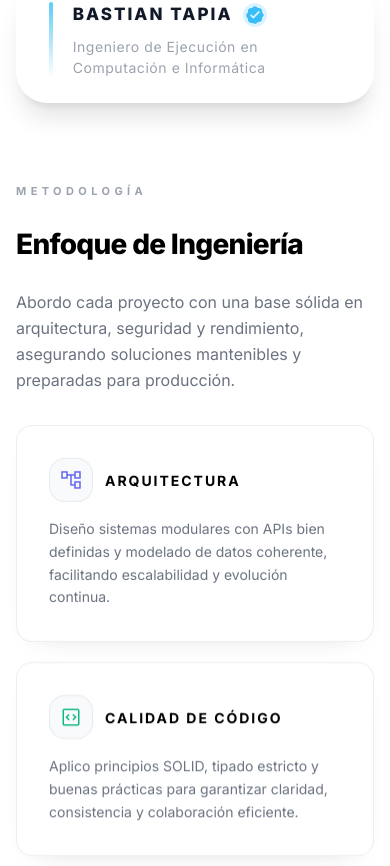
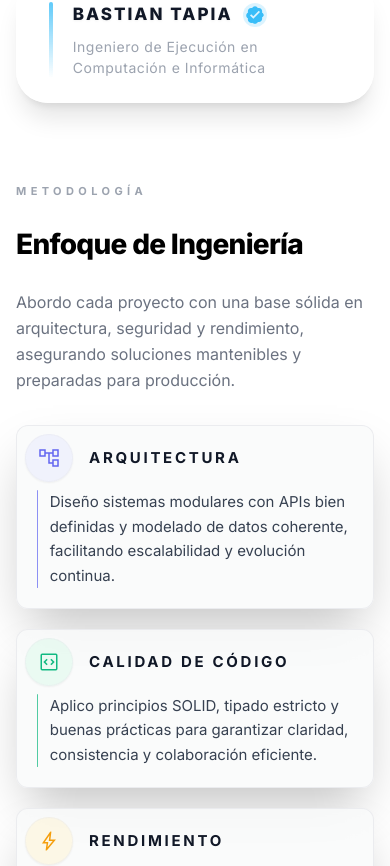
Before and after one commit to BlackDFCN/Portfolio, a Next.js app: page / in a window 390 px wide. Shown: the part 1158-2024 px from the top of the page. Built offline with nearby package versions, Linux system fonts and the light colour scheme.

Commit message:
fix: enhance Header component for improved navigation and accessibility; update pillar-card styling for better responsiveness

```diff
--- a/app/globals.css
+++ b/app/globals.css
@@ -169,13 +169,12 @@ body {
   will-change: transform, box-shadow;
 }
 
-.pillar-card {
-  @apply card-hover-base flex flex-col items-start gap-4 rounded-2xl border border-gray-200/70 bg-white p-8;
-  box-shadow: 0 12px 28px -22px rgba(0, 0, 0, 0.22);
-}
-
-.pillar-card:hover {
-  @apply border-gray-200;
+@media (max-width: 640px) {
+  .pillar-card {
+    margin-bottom: 1.25rem;
+    padding: 1.25rem 1rem;
+    gap: 1.25rem;
+  }
 }
 
 .tech-badge {
@@ -471,9 +470,16 @@ body {
   @apply bg-white p-12 lg:p-20;
 }
 
+
 .section-snap {
   scroll-snap-align: start;
   scroll-margin-top: 80px;
+}
+
+@media (max-width: 1023px) {
+  .section-snap {
+    scroll-margin-top: 110px;
+  }
 }
 
 :root {
--- a/app/page.tsx
+++ b/app/page.tsx
@@ -185,39 +185,50 @@ export default function HomePage() {
               }
             ].map((item, index) => (
                 <article
-                  className={`pillar-card stack-lift reveal ${
+                  className={`reveal group transition-all duration-300 ${
                     index === 0 ? "" : `reveal-delay-${Math.min(index, 4)}`
-                }`}
+                  } rounded-xl border border-gray-200/70 bg-gray-50/80 shadow-2xl backdrop-blur-md hover:shadow-2xl hover:-translate-y-1 hover:scale-[1.025] dark:border-white/10 dark:bg-[#23272e]/90 dark:shadow-black/40 dark:hover:shadow-2xl`}
                   data-reveal
                   key={item.title}
                 >
-                <div className="flex items-center gap-3">
-                  <span className="flex h-11 w-11 items-center justify-center rounded-2xl border border-gray-200/80 bg-gray-50 dark:border-white/10 dark:bg-white/5">
+                  <div className="flex items-center gap-4 px-2 pt-2">
+                    <span className={`flex h-12 w-12 items-center justify-center rounded-full shadow-sm ring-1 ring-inset ring-gray-200/40 dark:ring-white/10 transition-all duration-300
+                      ${item.title === "Arquitectura" ? "bg-indigo-100/40 dark:bg-indigo-400/10" :
+                        item.title === "Calidad de Código" ? "bg-emerald-100/40 dark:bg-emerald-400/10" :
+                        item.title === "Rendimiento" ? "bg-amber-100/40 dark:bg-amber-400/10" :
+                        item.title === "Seguridad" ? "bg-rose-100/40 dark:bg-rose-400/10" :
+                        item.title === "Automatización" ? "bg-sky-100/40 dark:bg-sky-400/10" :
+                        "bg-violet-100/40 dark:bg-violet-400/10"}`}
+                    >
                       <span
-                      className={`material-symbols-outlined text-xl ${
-                        item.title === "Arquitectura"
-                          ? "text-indigo-500"
-                          : item.title === "Calidad de Código"
-                            ? "text-emerald-500"
-                            : item.title === "Rendimiento"
-                              ? "text-amber-500"
-                              : item.title === "Seguridad"
-                                ? "text-rose-500"
-                                : item.title === "Automatización"
-                                  ? "text-sky-500"
-                                  : "text-violet-500"
-                      }`}
+                        className={`material-symbols-outlined text-2xl transition-colors duration-300
+                          ${item.title === "Arquitectura" ? "text-indigo-500" :
+                            item.title === "Calidad de Código" ? "text-emerald-500" :
+                            item.title === "Rendimiento" ? "text-amber-500" :
+                            item.title === "Seguridad" ? "text-rose-500" :
+                            item.title === "Automatización" ? "text-sky-500" :
+                            "text-violet-500"}`}
                       >
                         {item.icon}
                       </span>
                     </span>
-                  <h4 className="text-[clamp(14px,1vw,16px)] font-bold uppercase tracking-[0.14em] text-black dark:text-white">
-                    {item.title}
+                      <h4 className="text-[clamp(15px,1.1vw,18px)] font-bold uppercase tracking-[0.18em] text-gray-900 dark:text-white">
+                        {item.title === "Escalabilidad y Entrega" ? "Escalabilidad" : item.title}
                       </h4>
                   </div>
-                <p className="text-[clamp(14px,1.05vw,16px)] leading-relaxed text-gray-500 dark:text-gray-300">
+                  <div className="flex flex-row items-stretch px-5 pb-5 pt-2">
+                    <span className={`w-0.5 rounded-full opacity-80 mr-3 self-stretch
+                      ${item.title === "Arquitectura" ? "bg-indigo-500/90" :
+                        item.title === "Calidad de Código" ? "bg-emerald-500/90" :
+                        item.title === "Rendimiento" ? "bg-amber-400/90" :
+                        item.title === "Seguridad" ? "bg-rose-500/90" :
+                        item.title === "Automatización" ? "bg-sky-500/90" :
+                        "bg-violet-500/90"}`}
+                    />
+                    <p className="text-[clamp(15px,1.05vw,16px)] leading-relaxed text-gray-700 dark:text-gray-200 my-0">
                       {item.text}
                     </p>
+                  </div>
                 </article>
             ))}
           </div>
--- a/components/Header.tsx
+++ b/components/Header.tsx
@@ -116,7 +116,7 @@ export default function Header() {
         </div>
         <div className="hidden items-center gap-8 lg:flex">
           {navItems.map((item) => (
-            <Link
+            <a
               className={`nav-link ${
                 activeSection && item.sectionId === activeSection ? "active" : ""
               }`}
@@ -127,14 +127,30 @@ export default function Header() {
                   ? "page"
                   : undefined
               }
-              onClick={() => {
+              onClick={e => {
+                e.preventDefault();
+                const el = document.getElementById(item.sectionId);
+                if (el) {
+                  const header = document.querySelector('header');
+                  let yOffset = header ? header.getBoundingClientRect().height + 16 : 110;
+                  let y;
+                  if (window.innerWidth < 1024) {
+                    // En móvil: offset sobre el section-container
+                    let anchor = el.querySelector('.section-container') || el;
+                    y = anchor.getBoundingClientRect().top + window.pageYOffset - yOffset;
+                  } else {
+                    // En desktop: offset sobre la propia sección
+                    y = el.getBoundingClientRect().top + window.pageYOffset - yOffset;
+                  }
+                  window.scrollTo({ top: y, left: 0, behavior: "smooth" });
+                }
                 if (item.sectionId) {
                   setActiveSection(item.sectionId);
                 }
               }}
             >
               {item.label}
-            </Link>
+            </a>
           ))}
         </div>
         <div className="flex items-center gap-6">
@@ -164,7 +180,7 @@ export default function Header() {
       >
         <div className={`section-container flex flex-col items-center justify-center gap-4 ${isMenuOpen ? "py-5" : "py-0"}`}>
           {navItems.map((item) => (
-            <Link
+            <a
               className={`text-sm font-semibold uppercase tracking-[0.2em] transition-colors text-center w-full ${
                 activeSection && item.sectionId === activeSection
                   ? "text-black dark:text-white"
@@ -172,7 +188,16 @@ export default function Header() {
               }`}
               key={item.label}
               href={item.href}
-              onClick={() => {
+              onClick={e => {
+                e.preventDefault();
+                const el = document.getElementById(item.sectionId);
+                if (el) {
+                  let anchor = el.querySelector('.section-container') || el;
+                  const header = document.querySelector('header');
+                  let yOffset = header ? header.getBoundingClientRect().height + 16 : 110;
+                  const y = anchor.getBoundingClientRect().top + window.pageYOffset - yOffset;
+                  window.scrollTo({ top: y, left: 0, behavior: "smooth" });
+                }
                 if (item.sectionId) {
                   setActiveSection(item.sectionId);
                 }
@@ -180,7 +205,7 @@ export default function Header() {
               }}
             >
               {item.label}
-            </Link>
+            </a>
           ))}
           <Link className="btn-talk mx-auto text-center" href="/contacto">
             Hablemos
```
Lines whose indentation alone changed are shown as unchanged.
